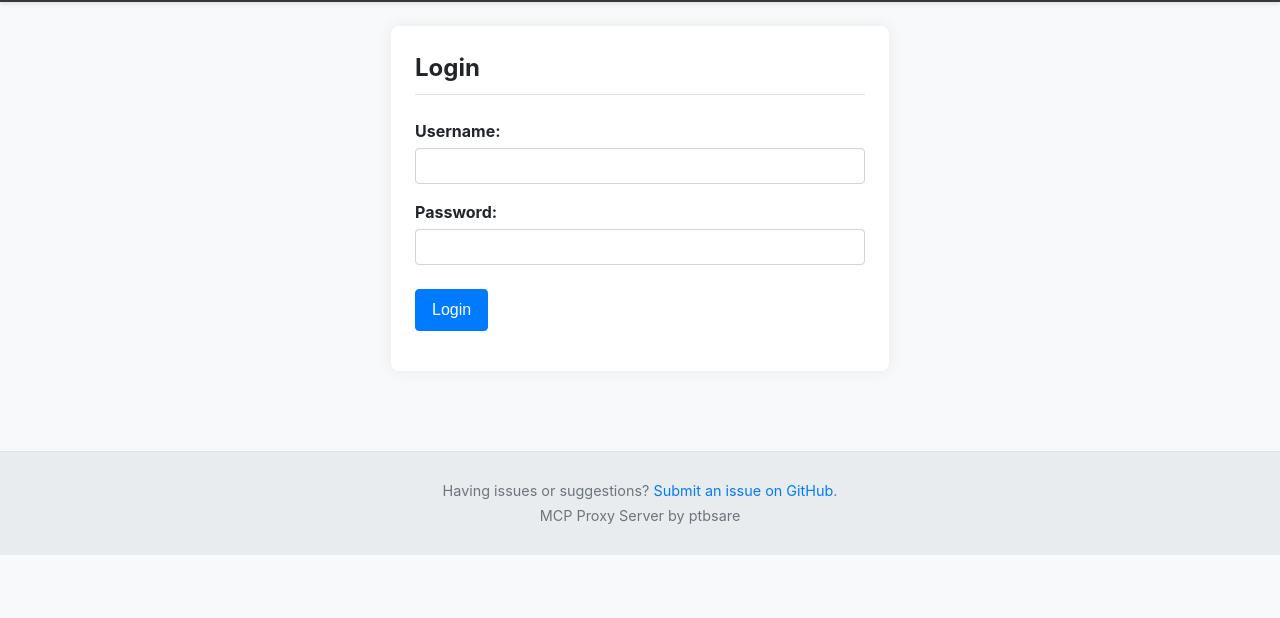
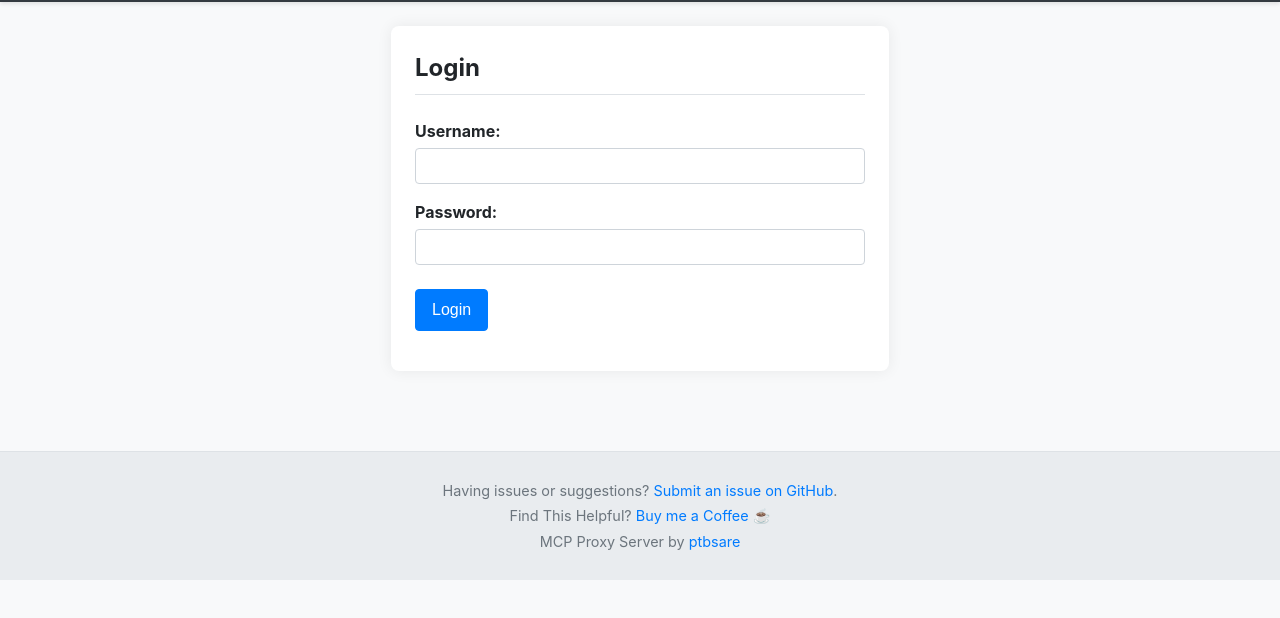
Before and after one commit to ptbsare/mcp-proxy-server, a website: page public/index.html in a window 1280 px wide. Shown: the part 64-682 px from the top of the page. Drawn offline with Linux system fonts and the light colour scheme; no server answers.

Commit message:
docs: add funding links to footer and .github/FUNDING.yml
- public/index.html: Added "Buy me a Coffee" link to the page footer.
- .github/FUNDING.yml: Created FUNDING.yml with a custom sponsorship URL.

```diff
--- a/public/index.html
+++ b/public/index.html
@@ -113,7 +113,8 @@ OR
 
     <footer>
         <p>Having issues or suggestions? <a href="https://github.com/ptbsare/mcp-proxy-server/issues" target="_blank" rel="noopener noreferrer">Submit an issue on GitHub</a>.</p>
-        <p>MCP Proxy Server by ptbsare</p>
+        <p>Find This Helpful? <a href="https://ptbsare.org/about/" target="_blank" rel="noopener noreferrer">Buy me a Coffee ☕</a></p>
+        <p>MCP Proxy Server by <a href="https://github.com/ptbsare" target="_blank" rel="noopener noreferrer">ptbsare</a></p>
     </footer>
 
     <!-- Load specific modules first -->
```
Also changed, not shown: .github/FUNDING.yml (added).
